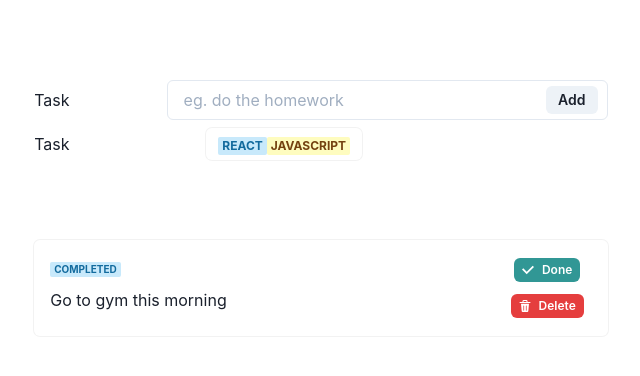
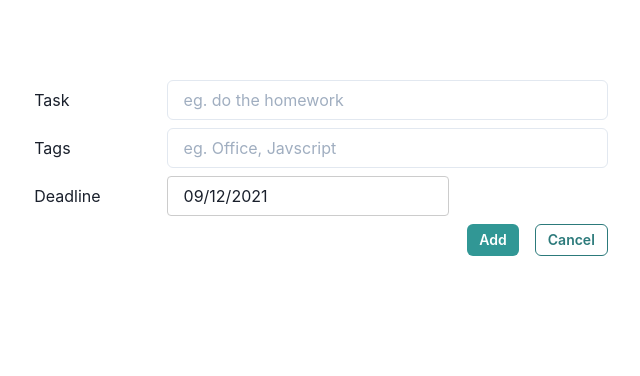
Before and after one commit to codewithdpk/potential-train, a React (Create React App) app: page / in a window 1280 px wide. Shown: the top 376 px of the page, without its empty margins (319-959 px from the left). Built offline with nearby package versions, Linux system fonts and the light colour scheme.

Commit message:
feat: tags, deadline and badges added 🎯

```diff
--- a/package.json
+++ b/package.json
@@ -18,6 +18,7 @@
     "framer-motion": "^4.1.17",
     "node-sass": "^4.14.1",
     "react": "^17.0.2",
+    "react-datepicker": "^4.2.1",
     "react-dom": "^17.0.2",
     "react-scripts": "4.0.3",
     "typescript": "^4.1.2",
--- a/src/components/container/index.tsx
+++ b/src/components/container/index.tsx
@@ -1,16 +1,50 @@
 import { Container, Flex } from '@chakra-ui/layout';
 import { Stack } from '@chakra-ui/react';
-import React, { FC } from 'react';
+import React, { FC,useState } from 'react';
+import { ITask, User } from '../../interfaces';
+import { getCurDate, getID } from '../../utils/index';
 import TaskInput from '../input';
 import TodoItem from '../todo';
 
 const MainContainer: FC = () => {
+
+    const [task,setTask] = useState<string>("");
+    const [tags,setTags] = useState<Array<string>>([]);
+    const [deadline,setDeadline] = useState<string>(new Date());
+    const [tasks,setTasks] = useState<ITask[]>([]);
+    const [currentUser,setCurrentUser] = useState<User>({user_id:getID(),user_name:'Deepak',joined_on:10,occupation:'Developer'});
+
+    const handleTags = (data:string):void =>{
+        console.log(data);
+        setTags(data.split(","))
+    };
+
+    const addTask = (e:React.MouseEvent<HTMLElement>):void =>{
+        e.preventDefault();
+        setTasks([...tasks,{ task_id:getID(),task:task,tags:tags,created_by:currentUser,created_on:getCurDate(),status:'Pending'}])
+        setTask("");
+        setTags([]);
+        setDeadline(new Date());
+    };
+
+    const cancelTask = ():void =>{
+        setTask("");
+        setTags([]);
+        setDeadline(new Date());
+    }
+
+
+
     return (
         <Container justifyContent="center" alignItems="center">
             <Flex flexDirection="column" mt="20">
-                <TaskInput />
+                <TaskInput setTask = {setTask} handleTags = {handleTags} setDeadline ={setDeadline} task ={task} tags = {tags} deadline={deadline} addTask={addTask} cancelTask = {cancelTask}/>
                 <Stack spacing={3} mt="20">
-                    <TodoItem task={{ task: 'Go to gym this morning', status: 'completed', time: 'Tomorrow' }} />
+                    {tasks.map((task:ITask,index:number)=>{
+                        return(
+                            <TodoItem task={task} key ={index}/>
+                        )
+                    })}
                 </Stack>
             </Flex>
         </Container>
--- /dev/null
+++ b/src/components/datepicker/date-picker.scss
@@ -0,0 +1,134 @@
+.react-datepicker {
+    font-family: unset;
+    font-size: 0.9rem;
+}
+
+.react-datepicker-wrapper,
+.react-datepicker__input-container {
+    display: block;
+}
+
+.react-datepicker__input-container {
+    font-size: 1rem;
+    padding-left: 1rem;
+    padding-right: 1rem;
+    height: 2.5rem;
+    border-radius: 0.25rem;
+    border: 1px solid;
+    border-color: hsl(0, 0%, 80%);
+}
+
+.react-datepicker__input-container:hover {
+    border-color: hsl(0, 0%, 70%);
+}
+.react-datepicker__input-container:focus-within {
+    z-index: 1;
+    border-color: #3182ce;
+    box-shadow: 0 0 0 1px #3182ce;
+}
+
+.react-datepicker__input-container > input {
+    width: 100%;
+    height: 100%;
+    outline: 0;
+}
+
+.react-datepicker__navigation--next--with-time:not(.react-datepicker__navigation--next--with-today-button) {
+    right: 90px;
+}
+
+.react-datepicker__navigation--previous,
+.react-datepicker__navigation--next {
+    height: 8px;
+}
+
+.react-datepicker__navigation--previous {
+    border-right-color: #cbd5e0;
+}
+
+.react-datepicker__navigation--previous:hover {
+    border-right-color: #a0aec0;
+}
+
+.react-datepicker__navigation--next {
+    border-left-color: #cbd5e0;
+}
+
+.react-datepicker__navigation--next:hover {
+    border-left-color: #a0aec0;
+}
+
+.react-datepicker__header {
+    background: #f7fafc;
+}
+
+.react-datepicker__header,
+.react-datepicker__time-container {
+    border-color: #e2e8f0;
+}
+
+.react-datepicker__current-month,
+.react-datepicker-time__header,
+.react-datepicker-year-header {
+    font-size: inherit;
+    font-weight: 600;
+}
+
+.react-datepicker__time-container
+    .react-datepicker__time
+    .react-datepicker__time-box
+    ul.react-datepicker__time-list
+    li.react-datepicker__time-list-item {
+    margin: 0 1px 0 0;
+    height: auto;
+    padding: 7px 10px;
+}
+
+.react-datepicker__time-container
+    .react-datepicker__time
+    .react-datepicker__time-box
+    ul.react-datepicker__time-list
+    li.react-datepicker__time-list-item:hover {
+    background: #edf2f7;
+}
+
+.react-datepicker__day:hover {
+    background: #edf2f7;
+}
+
+.react-datepicker__day--selected,
+.react-datepicker__day--in-selecting-range,
+.react-datepicker__day--in-range,
+.react-datepicker__month-text--selected,
+.react-datepicker__month-text--in-selecting-range,
+.react-datepicker__month-text--in-range,
+.react-datepicker__time-container
+    .react-datepicker__time
+    .react-datepicker__time-box
+    ul.react-datepicker__time-list
+    li.react-datepicker__time-list-item--selected {
+    background: #3182ce;
+    font-weight: normal;
+}
+
+.react-datepicker__time-container
+    .react-datepicker__time
+    .react-datepicker__time-box
+    ul.react-datepicker__time-list
+    li.react-datepicker__time-list-item--selected:hover {
+    background: #2a69ac;
+}
+
+.react-datepicker__close-icon::after {
+    background-color: unset;
+    border-radius: unset;
+    font-size: 1.5rem;
+    font-weight: bold;
+    color: hsl(0, 0%, 80%);
+    height: 20px;
+    width: 20px;
+}
+
+.react-datepicker__close-icon::after:hover {
+    color: hsl(0, 0%, 70%);
+}
--- /dev/null
+++ b/src/components/datepicker/index.tsx
@@ -0,0 +1,32 @@
+import React, { HTMLAttributes } from 'react';
+import ReactDatePicker from 'react-datepicker';
+
+import 'react-datepicker/dist/react-datepicker.css';
+import './date-picker.scss';
+
+interface Props {
+  isClearable?: boolean;
+  onChange: (date: Date) => any;
+  selectedDate: Date | undefined;
+  showPopperArrow?: boolean;
+}
+
+const DatePicker = ({
+  selectedDate,
+  onChange,
+  isClearable = false,
+  showPopperArrow = false,
+  ...props
+}: Props & HTMLAttributes<HTMLElement>) => {
+  return (
+    <ReactDatePicker
+      selected={selectedDate}
+      onChange={onChange}
+      isClearable={isClearable}
+      showPopperArrow={showPopperArrow}
+      {...props}
+    />
+  );
+};
+
+export default DatePicker;
--- a/src/components/input/index.tsx
+++ b/src/components/input/index.tsx
@@ -3,10 +3,21 @@ import { Input, InputGroup, InputRightElement } from '@chakra-ui/input';
 import { Badge, Box, Flex, Stack } from '@chakra-ui/layout';
 import { Text } from "@chakra-ui/react"
 import React, { FC } from 'react';
+import DatePicker from '../datepicker';
 
-const TaskInput: FC = () => {
+interface Props {
+  deadline:string,
+  task:string,
+  tags:Array<string>,
+  setTask(data:string):void,
+  handleTags(data:string):void,
+  setDeadline(data:string):void,
+  addTask():void,
+  cancelTask():void
+}
+
+const TaskInput: FC = ({deadline,task,tags,handleTags,setTask,addTask,cancelTask,setDeadline}:Props) => {
   return (
-
     <Stack>
       <Flex flexDirection="row" alignItems="center">
           <Box w="30%">
@@ -16,24 +27,49 @@ const TaskInput: FC = () => {
             <Input
               pr="4.5rem"
               type="text"
+              value = {task}
               placeholder="eg. do the homework"
+              onChange = {(e)=>setTask(e.target.value)}
             />
-            <InputRightElement width="4.5rem">
-              <Button h="1.75rem" size="sm" >
-                Add
-              </Button>
-            </InputRightElement>
+           </InputGroup>
+        </Flex>
+        <Flex flexDirection="row" alignItems="center">
+          <Box w="30%">
+          <Text> Tags</Text>
+          </Box>
+          <InputGroup size="md">
+            <Input
+              pr="4.5rem"
+              type="text"
+              value = {tags.join(",")}
+              onChange = {(e)=>handleTags(e.target.value)}
+              placeholder="eg. Office, Javscript"
+            />
+           </InputGroup>
+        </Flex>
+        <Flex flexDirection="row" alignItems="center">
+          <Box w="30%">
+          <Text> Deadline</Text>
+          </Box>
+          <InputGroup size="md">
+          <DatePicker
+              id="published-date"
+              selectedDate={deadline}
+              onChange={(d)=>setDeadline(d)}
+              showPopperArrow={true}
+            />
            </InputGroup>
         </Flex>
 
-        <Flex flexDirection="row" alignItems="center">
-          <Box w="30%">
-          <Text> Task</Text>
-          </Box>
-          <Box boxShadow="xs" rounded="md" pt= "1" pb="1" pl="3" pr="3" alignItems="center">
-            <Badge colorScheme="twitter">React</Badge>
-            <Badge colorScheme="yellow">Javascript</Badge>
-          </Box>
+        <Flex flexDirection="row" justifyContent="flex-end">
+        <Stack direction="row" spacing={4} align="center">
+          <Button colorScheme="teal" variant="solid" size="sm" onClick = {addTask} >
+            Add
+          </Button>
+          <Button colorScheme="teal" variant="outline" size="sm" onClick = {cancelTask}>
+            Cancel
+          </Button>
+        </Stack>
         </Flex>
 
     </Stack>
--- a/src/components/todo/index.tsx
+++ b/src/components/todo/index.tsx
@@ -13,9 +13,10 @@ const TodoItem: FC = ({ task }: Props) => {
         <Box boxShadow="xs" p="4" rounded="md" bg="white">
             <Flex flexDir="row" alignItems="center">
                 <Stack width="85%">
-                    <Box>
-                        {task.status === "pending" ? <Badge fontSize="x-small" >pending</Badge> : <Badge fontSize="x-small" colorScheme="twitter">completed</Badge>}
-                    </Box>
+                    <Stack direction="row" spacing={3}>
+                        {task.status.toLocaleLowerCase() === "pending" ? <Badge fontSize="x-small" >pending</Badge> : <Badge fontSize="x-small" colorScheme="twitter">completed</Badge>}
+                        {task.tags.map((tag)=><Badge fontSize="x-small" colorScheme = "cyan">{tag}</Badge>)}
+                    </Stack>
                     <Text fontSize="md">{task.task}</Text>
                     <Text fontSize="xs" color="GrayText">{task.created_on}</Text>
                 </Stack>
--- /dev/null
+++ b/src/utils/index.js
@@ -0,0 +1,17 @@
+export const getID = () => {
+  // Math.random should be unique because of its seeding algorithm.
+  // Convert it to base 36 (numbers + letters), and grab the first 9 characters
+  // after the decimal.
+  return "_" + Math.random().toString(36).substr(2, 9);
+};
+
+export const getCurDate = () => {
+  var options = {
+    weekday: "long",
+    year: "numeric",
+    month: "long",
+    day: "numeric",
+  };
+  var today = new Date();
+  return today.toLocaleDateString("hi-IN", options).toString();
+};
```
Also changed, not shown: 1 other file (tests, documents, lock files or other folders).
